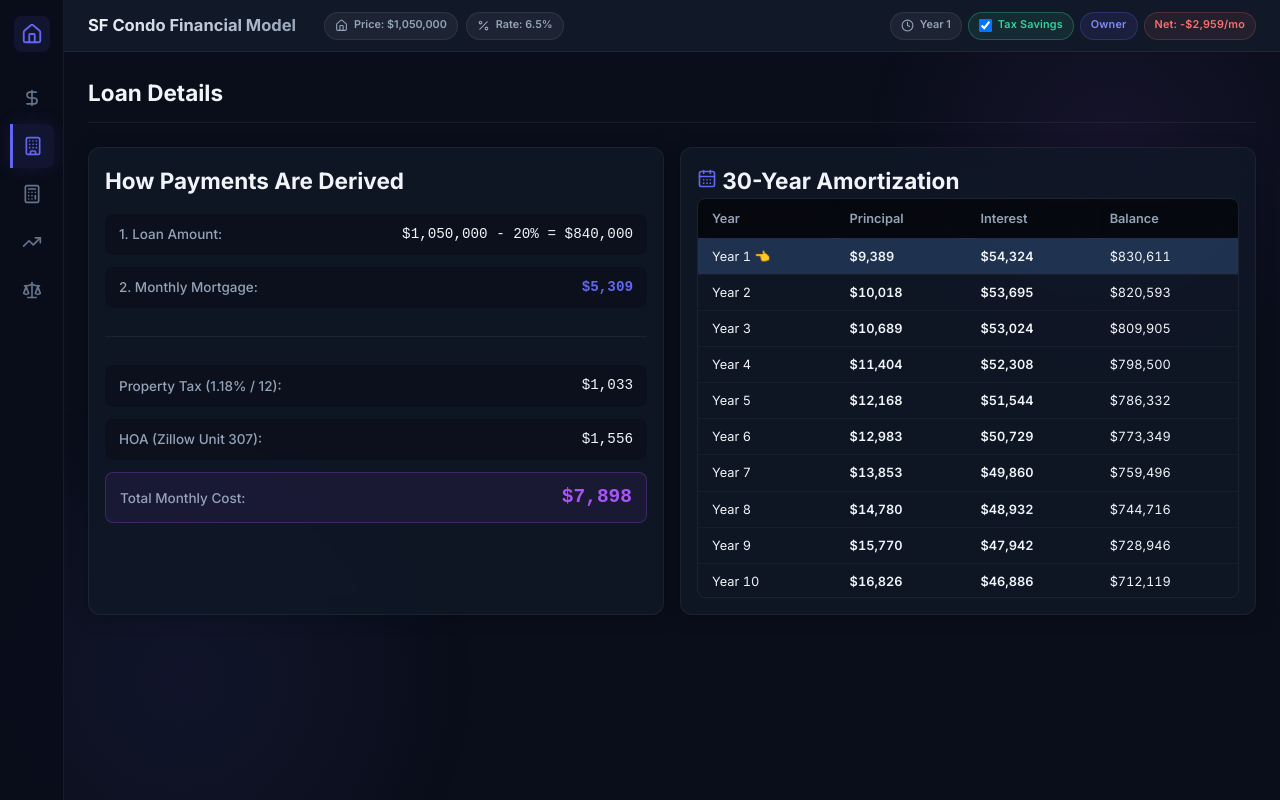
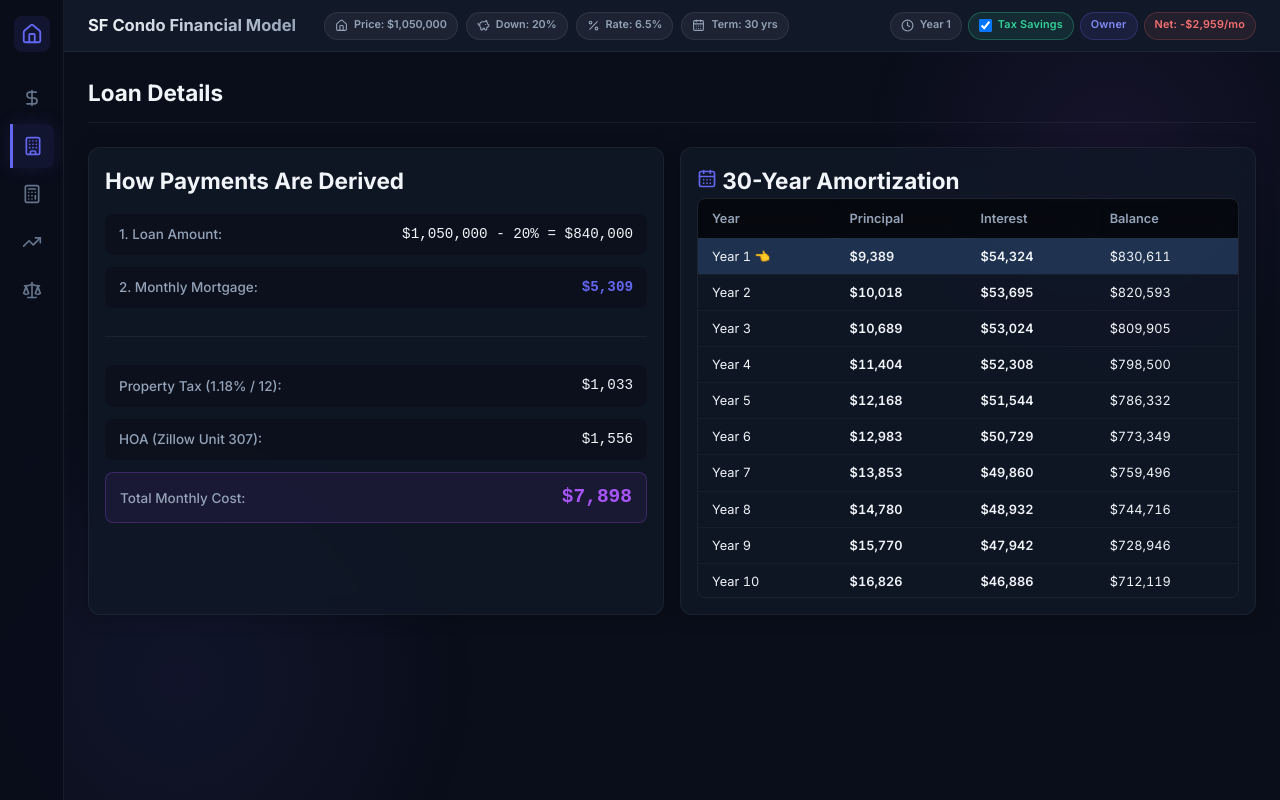
Before and after one commit to ehongkuo/sf-condo-model, a React app in the folder app/: page / in a window 1280 px wide. Both pictures are taken after a click on the button 31 px from the left and 146 px from the top of the page. Built offline with nearby package versions, Linux system fonts and the light colour scheme; the HTML template or start-up script is replaced by a standard one.

Commit message:
Expose hardcoded math variables as stateful sliders and fix opportunity tab rendering

```diff
--- a/app/src/App.jsx
+++ b/app/src/App.jsx
@@ -14,7 +14,10 @@ import {
   User,
   Wrench,
   Percent,
-  Activity
+  Activity,
+  PiggyBank,
+  Landmark,
+  CalendarDays
 } from "lucide-react";
 import { EditableSlider } from "./EditableSlider";
 import CashFlowTab from "./CashFlowTab";
@@ -84,16 +87,19 @@ function App() {
   const [rentInflation, setRentInflation] = useState(3.0);
   const [moveOutYear, setMoveOutYear] = useState(5);
   const [operatingExpenseRate, setOperatingExpenseRate] = useState(0.5);
+  const [downPaymentPercent, setDownPaymentPercent] = useState(20);
+  const [loanTermYears, setLoanTermYears] = useState(30);
+  const [propertyTaxRate, setPropertyTaxRate] = useState(1.18);
 
   const totalRent = isRental
     ? tenantRent * Math.pow(1 + rentInflation / 100, selectedYear > 1 ? selectedYear - 1 : 0)
     : userRent + brotherRent;
 
   // 1. Property Calculations (Base values)
-  const downPayment = purchasePrice * 0.2;
+  const downPayment = purchasePrice * (downPaymentPercent / 100);
   const loanAmount = purchasePrice - downPayment;
   const monthlyRate = interestRate / 100 / 12;
-  const numPayments = 360;
+  const numPayments = loanTermYears * 12;
 
   const mortgage =
     loanAmount > 0
@@ -105,7 +111,7 @@ function App() {
       : 0;
 
   // Dynamic Property Costs based on selectedYear
-  const basePropertyTaxAnnual = purchasePrice * 0.0118;
+  const basePropertyTaxAnnual = purchasePrice * (propertyTaxRate / 100);
   const propertyTaxAnnual =
     basePropertyTaxAnnual *
     Math.pow(1.02, selectedYear > 1 ? selectedYear - 1 : 0); // Prop 13 cap
@@ -124,7 +130,7 @@ function App() {
   const amortizationSchedule = useMemo(() => {
     const schedule = [];
     let balance = loanAmount;
-    for (let year = 1; year <= 30; year++) {
+    for (let year = 1; year <= loanTermYears; year++) {
       let principalThisYear = 0;
       let interestThisYear = 0;
       for (let month = 1; month <= 12; month++) {
@@ -142,7 +148,7 @@ function App() {
       });
     }
     return schedule;
-  }, [loanAmount, monthlyRate, mortgage]);
+  }, [loanAmount, monthlyRate, mortgage, loanTermYears]);
 
   // 3. Tax Calculations
   const currentYearData = amortizationSchedule[selectedYear - 1] || {
@@ -338,7 +344,15 @@ function App() {
             )}
 
             {activeTab === "loan" && (
-              <ContextualSlider icon={Percent} label="Rate" value={interestRate} setValue={setInterestRate} min={5.5} max={7.5} step={0.125} format="percentage" />
+              <>
+                <ContextualSlider icon={PiggyBank} label="Down" value={downPaymentPercent} setValue={setDownPaymentPercent} min={0} max={100} step={1} format="percentage" />
+                <ContextualSlider icon={Percent} label="Rate" value={interestRate} setValue={setInterestRate} min={4.0} max={8.0} step={0.125} format="percentage" />
+                <ContextualSlider icon={CalendarDays} label="Term" value={loanTermYears} setValue={setLoanTermYears} min={15} max={30} step={15} format="years" />
+              </>
+            )}
+
+            {activeTab === "taxes" && (
+              <ContextualSlider icon={Landmark} label="Tax Rate" value={propertyTaxRate} setValue={setPropertyTaxRate} min={0.5} max={2.0} step={0.01} format="percentage" />
             )}
 
             {activeTab === "longterm" && (
@@ -349,7 +363,7 @@ function App() {
               </>
             )}
 
-            {activeTab === "opportunity" && (
+            {activeTab === "oppcost" && (
               <>
                 <ContextualSlider icon={TrendingUp} label="Appreciation" value={appreciation} setValue={setAppreciation} min={0} max={10} step={0.5} format="percentage" />
                 <ContextualSlider icon={TrendingUp} label="Rent Infl." value={rentInflation} setValue={setRentInflation} min={0} max={10} step={0.5} format="percentage" />
@@ -454,11 +468,14 @@ function App() {
         {activeTab === "loan" && (
           <LoanTab
             purchasePrice={purchasePrice}
+            downPaymentPercent={downPaymentPercent}
             loanAmount={loanAmount}
             mortgage={mortgage}
+            propertyTaxRate={propertyTaxRate}
             propertyTax={propertyTax}
             hoa={hoa}
             propertyCosts={propertyCosts}
+            loanTermYears={loanTermYears}
             amortizationSchedule={amortizationSchedule}
             selectedYear={selectedYear}
           />
--- a/app/src/LoanTab.jsx
+++ b/app/src/LoanTab.jsx
@@ -4,11 +4,14 @@ import { formatCurrency } from "./utils";
 
 function LoanTab({
   purchasePrice,
+  downPaymentPercent,
   loanAmount,
   mortgage,
+  propertyTaxRate,
   propertyTax,
   hoa,
   propertyCosts,
+  loanTermYears,
   amortizationSchedule,
   selectedYear,
 }) {
@@ -21,7 +24,7 @@ function LoanTab({
             <div className="math-step">
               <span className="math-label">1. Loan Amount:</span>
               <span className="math-value">
-                {formatCurrency(purchasePrice)} - 20% ={" "}
+                {formatCurrency(purchasePrice)} - {downPaymentPercent}% ={" "}
                 {formatCurrency(loanAmount)}
               </span>
             </div>
@@ -33,7 +36,7 @@ function LoanTab({
             </div>
             <hr />
             <div className="math-step">
-              <span className="math-label">Property Tax (1.18% / 12):</span>
+              <span className="math-label">Property Tax ({propertyTaxRate}% / 12):</span>
               <span className="math-value">{formatCurrency(propertyTax)}</span>
             </div>
             <div className="math-step">
@@ -50,7 +53,7 @@ function LoanTab({
         </div>
         <div className="card amortization-card" style={{ marginTop: 0 }}>
           <h2>
-            <CalendarDays className="icon" /> 30-Year Amortization
+            <CalendarDays className="icon" /> {loanTermYears}-Year Amortization
           </h2>
           <div className="table-wrapper">
             <table className="amort-table">
```
